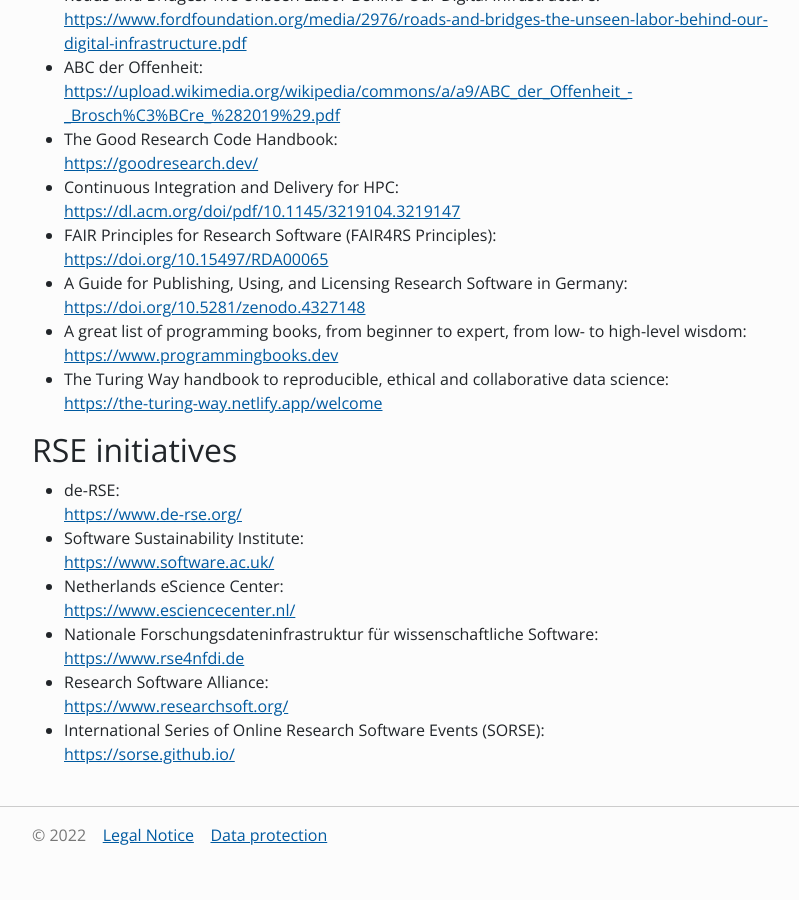
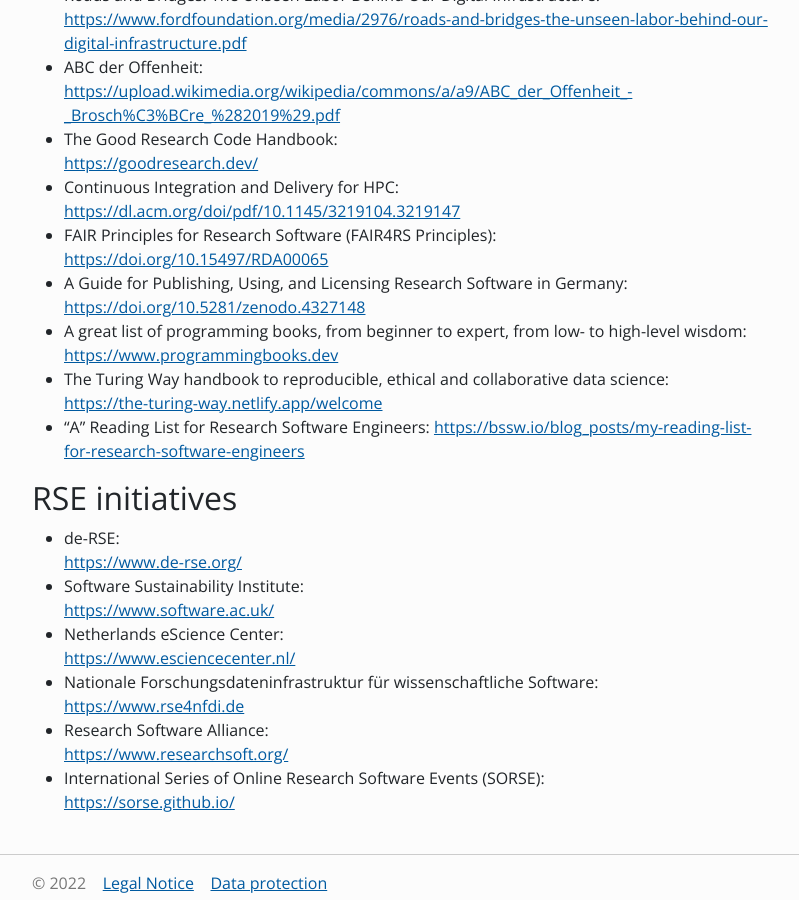
Before and after one commit to Helmholtz-HiRSE/helmholtz-hirse.github.io, a Jekyll site: the page built from resources.md, in a window 1280 px wide and 900 px high, scrolled down 2290 px. Shown: the whole window, without its empty margins (50-849 px from the left). Built offline with Jekyll 4.4.1, drawn with Linux system fonts in a browser that asks for light colours; nearby versions of some CDN libraries; before the commit the page ends 3142 px from its top, so only the background shows below that.

Commit message:
Update resources.md

```diff
--- a/resources.md
+++ b/resources.md
@@ -66,6 +66,7 @@
 * A Guide for Publishing, Using, and Licensing Research Software in Germany: <br> <https://doi.org/10.5281/zenodo.4327148>
 * A great list of programming books, from beginner to expert, from low- to high-level wisdom: <br> <https://www.programmingbooks.dev>
 * The Turing Way handbook to reproducible, ethical and collaborative data science: <br> <https://the-turing-way.netlify.app/welcome>
+* "A" Reading List for Research Software Engineers: <https://bssw.io/blog_posts/my-reading-list-for-research-software-engineers>
 
 
 ## RSE initiatives
```
